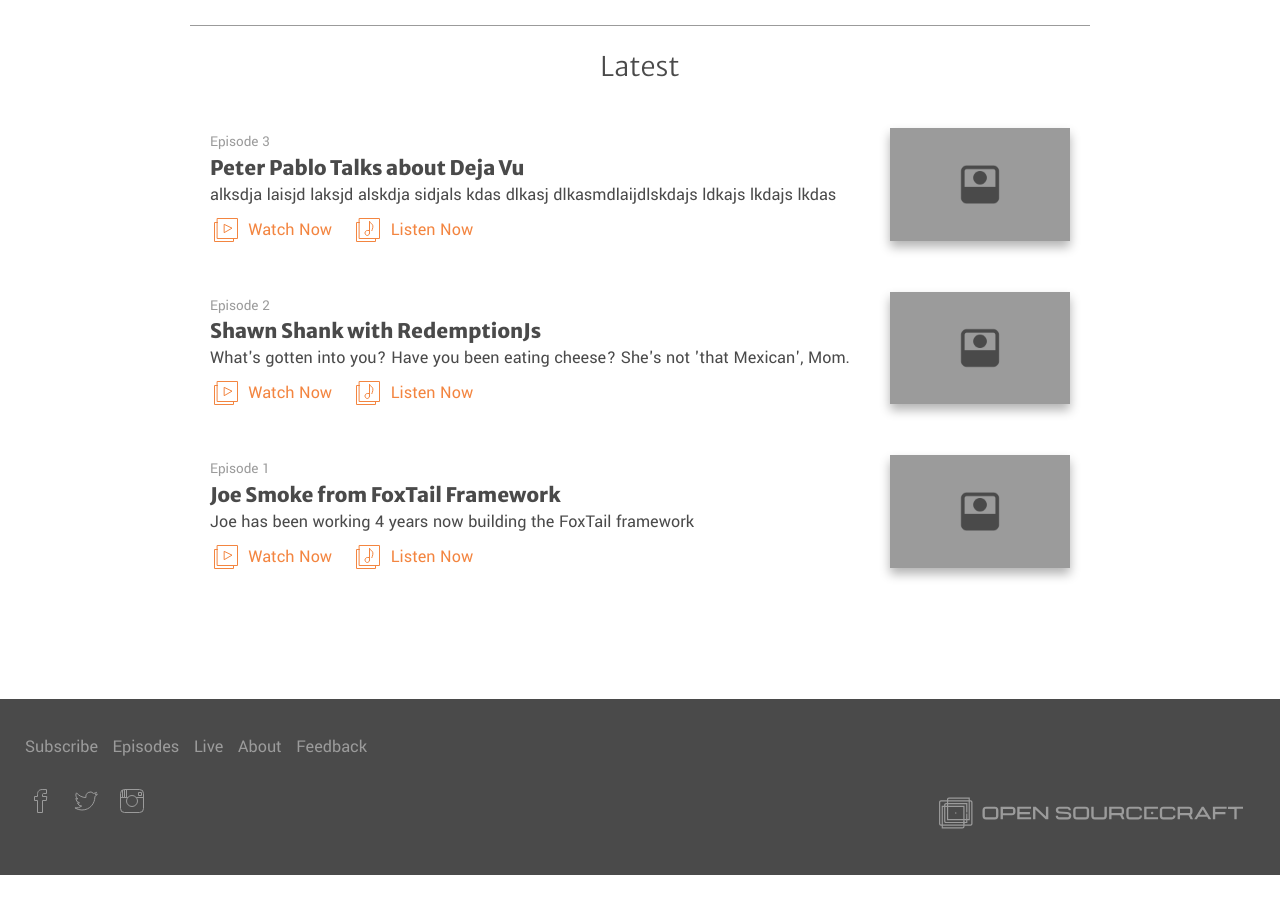
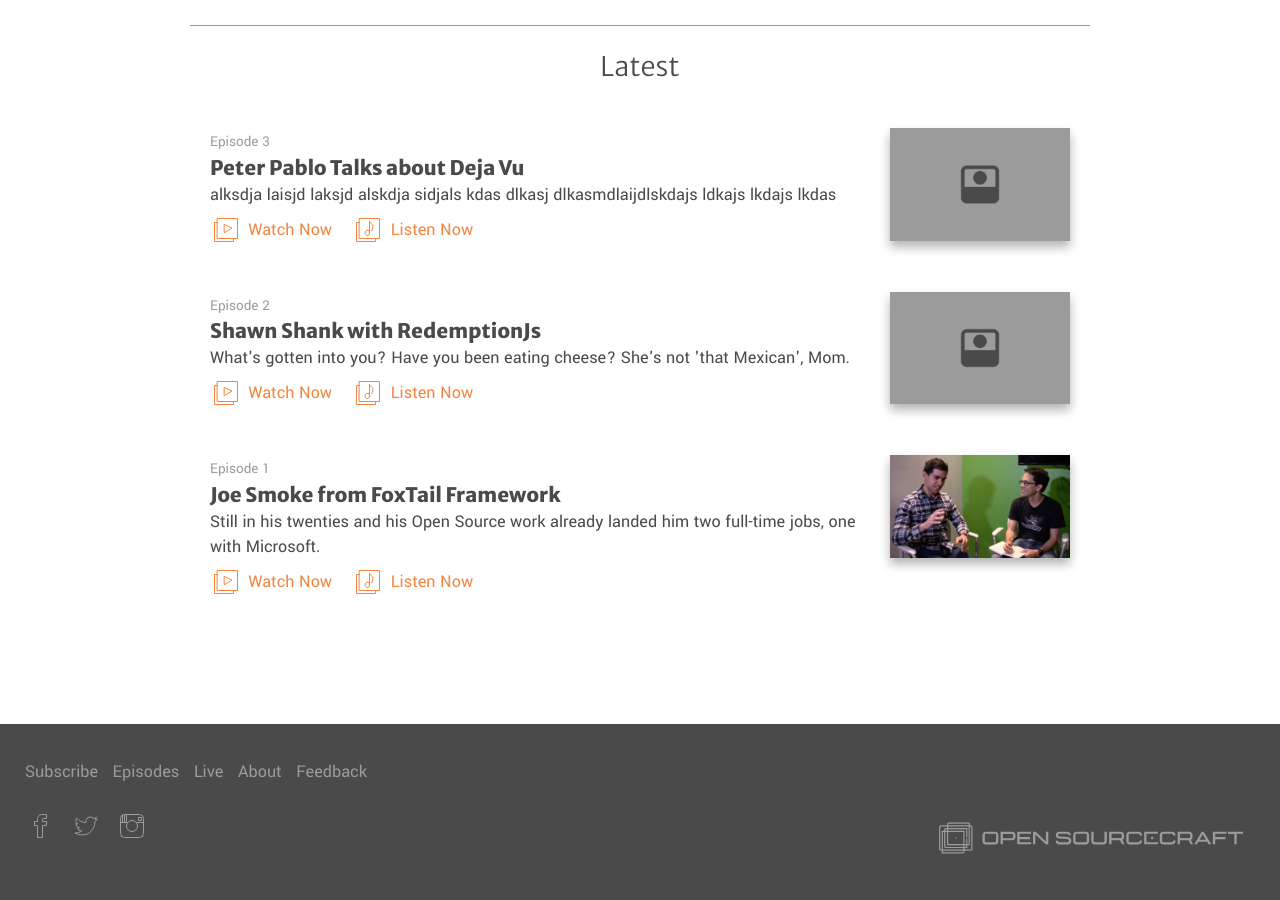
Before and after one commit to Code-Pop/open-sourcecraft, a Jekyll site: the page built from index.html, in a window 1280 px wide and 900 px high, scrolled down 1049 px. Built offline with Jekyll 4.4.1, drawn with Linux system fonts in a browser that asks for light colours; the list of posts is cut into pages by our own code; before the commit the page ends 1924 px from its top, so only the background shows below that; some of the changed lines change nothing that is shown.

Commit message:
Updated Joe Smoke From Foxtail Framework

```diff
--- a/_episodes/joe-smoke-from-foxtail-framework.markdown
+++ b/_episodes/joe-smoke-from-foxtail-framework.markdown
@@ -1,20 +1,37 @@
 ---
 title: Joe Smoke from FoxTail Framework
 date: 2017-01-30 17:36:00 -05:00
-excerpt: Joe has been working 4 years now building the FoxTail framework
+excerpt: Still in his twenties and his Open Source work already landed him two full-time
+  jobs, one with Microsoft.
 episode_number: 1
-feature_image: "/uploads/img-default.png"
+feature_image: "/uploads/Screenshot%202017-02-13%2016.56.44.jpg"
 audio_embed: https://codepop.podbean.com/mf/play/ah6arx/AintGotNoRSpec.mp3
 video_embed: https://www.youtube.com/embed/KWA8poPQLVY
 show_tell_embed: https://www.youtube.com/embed/KWA8poPQLVY
 notes:
-- This is a note
-- Can notes us [Markdown](http://whosdustin.com)
+- "[Sassdash Github](https://github.com/davidkpiano/sassdash)"
+- "[react-redux-forms Github](https://github.com/davidkpiano/react-redux-form)"
+- "[Fatt Merchant](https://www.fattmerchant.com/)"
+- "[Counsyl](https://www.counsyl.com/)"
+- "[David's CodePens](http://codepen.io/davidkpiano)"
+- "[RxCSS Github](https://github.com/davidkpiano/RxCSS)"
+- "[Alex the CSS Husky](http://codepen.io/davidkpiano/pen/wMqXea)"
+- "[Alex the CSS Husky Reactive](http://codepen.io/davidkpiano/details/866627963d1ea2a5ce1b6d9db5faeaec/)"
+- "[GitBook](http://gitbook.com)"
 ---
 
-Joe has been working 4 years now building the FoxTail framework which is growing in popularity with Fox programmers.  What is the secret behind his Open Source success?
+David started his adventure into open source not with a small undertaking, but with the creation of an entire library called [Sassdash](https://github.com/davidkpiano/sassdash). A Sass implementaion of the [Lodash](https://github.com/lodash/lodash) JavaScript utility library, Sassdash provides many of the utility functions inside SCSS projects.  Later, while at the Mixin meetup in San Francisco, the speaker of the night surprisingly ended up talking about David’s Sassdash library.  After being called out by his friends as the creator of the project, David was invited up to the stage to speak.  He describes the experience as "nerve wracking".
 
-> Joe has been working 4 years now building the FoxTail framework which is growing in popularity with Fox programmers.  What is the secret behind his Open Source success?  Listen to this episode to find out.
-><cite>-- Dustin Delatore</cite>
+> David is certainly the most passionate developer I have worked with. He treats coding not as a business or way to profit, but as a way to profit others. He is truly selfless and his personal drive to learn and produce exceeds any other developer I’ve met.
+><cite>-- Daniel Walker, Director of Technology at Fatt Merchant</cite>
 
-Joe has been working 4 years now building the FoxTail framework which is growing in popularity with Fox programmers.  What is the secret behind his Open Source success?  Listen to this episode to find out.
+His most popular open source project is; [react-redux-form](https://github.com/davidkpiano/react-redux-form) which allows for the easy creation of forms in the React Front-End framework using Redux.  David was astounded when the project became popular and reached over a thousand stars on github.  He’s used react-redux-forms in professional projects for both Fatt Merchant and Counsyl, which he will demo for us in our Show & Tell Video.
+
+> React-redux-form has been a lifesaver and has solved a problem for thousands of people before they even knew there would be a problem (vanilla React doesn’t do too well with Forms).
+><cite>-- Daniel Walker, Director of Technology at Fatt Merchant</cite>
+
+Landing jobs with Counsyl a at Microsoft can be directly attributed to his open source work.  Both of these companies reached out to him for help.  At Microsoft he's currently helping build a debugging and diagnostics project like Chrome devtools, but with monitoring all the way down to the server.
+
+More recently he's been speaking about Reactive Animations in CSS, and created a library called [RxCSS](https://github.com/davidkpiano/RxCSS) which makes this easier.  If you're interested in Reactive Animation you should [check out his slide deck](http://slides.com/davidkhourshid/reactanim#/) on the topic.
+
+Looking to the future, Khourshid would like to make it easier to create animations on the web, and if you look at his beautiful [CodePens](http://codepen.io/davidkpiano/) I think you'll want the same.
```
